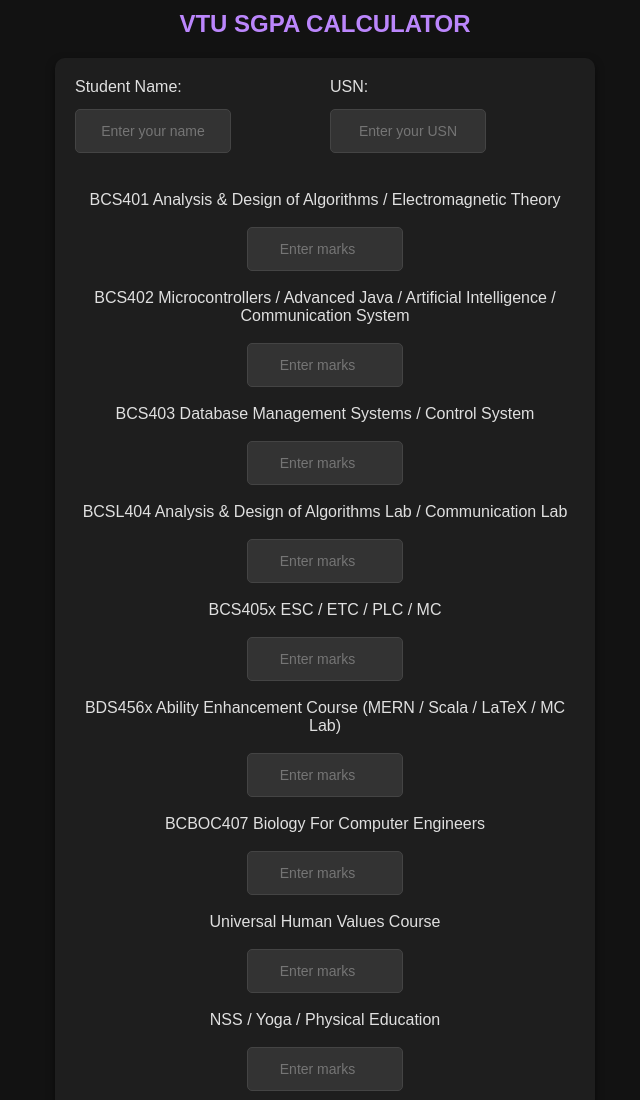
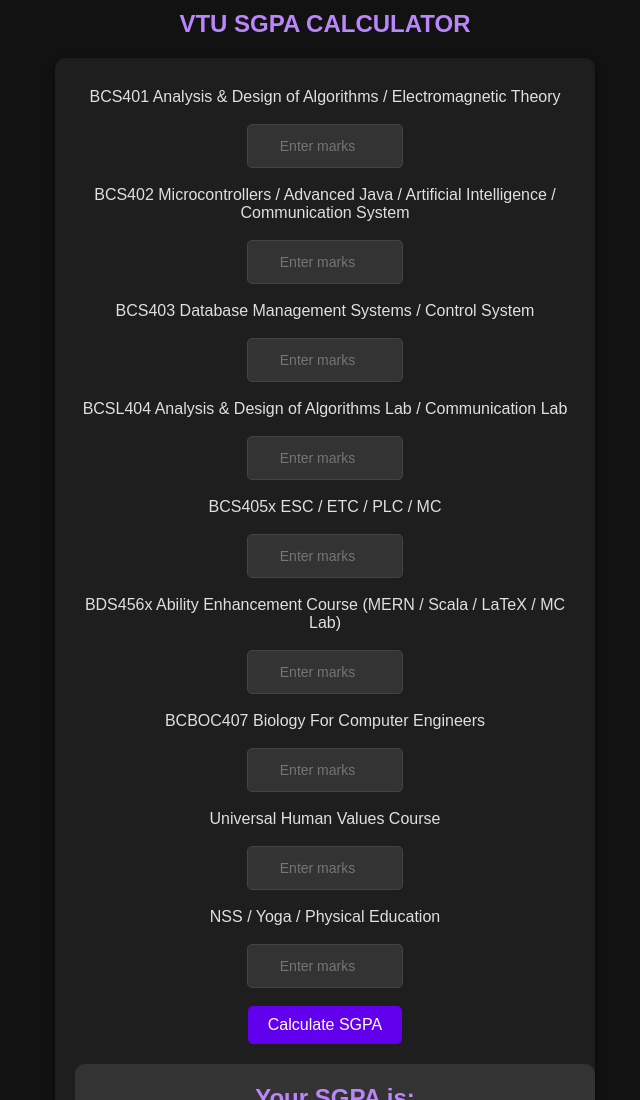
Before and after one commit to manojsvgit/SGPA_Calculator, a plain HTML site: page index.html in a window 1280 px wide. Shown: the top 1100 px of the page, without its empty margins (315-955 px from the left). Drawn offline with Linux system fonts and the light colour scheme.

Commit message:
removed name and usn

```diff
--- a/index.html
+++ b/index.html
@@ -8,19 +8,8 @@
     <title>SGPA Calculator</title>
 </head>
 <body>
-    <h2 class="center"> VTU SGPA CALCULATOR</h2>
+    <h2 class="center">VTU SGPA CALCULATOR</h2>
     <div class="container">
-        <!-- Name and USN Section -->
-        <div class="name-usn-container">
-            <div class="input-group name-group">
-                <label for="name">Student Name:</label>
-                <input class="input" type="text" id="name" placeholder="Enter your name">
-            </div>
-            <div class="input-group usn-group">
-                <label for="usn">USN:</label>
-                <input class="input" type="text" id="usn" placeholder="Enter your USN">
-            </div>
-        </div>
         <!-- Subject Fields -->
         <div class="contain center">
             <label for="1">BCS401 Analysis & Design of Algorithms / Electromagnetic Theory</label>
```
